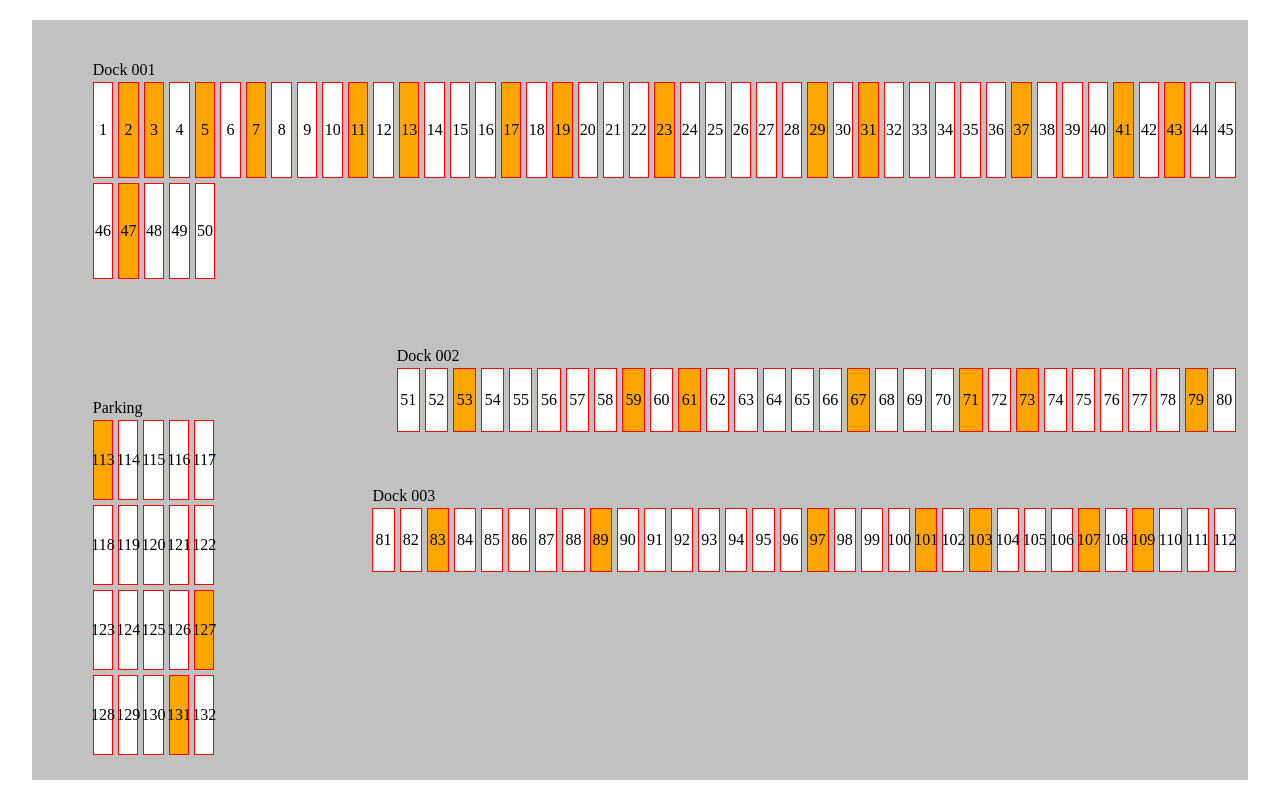
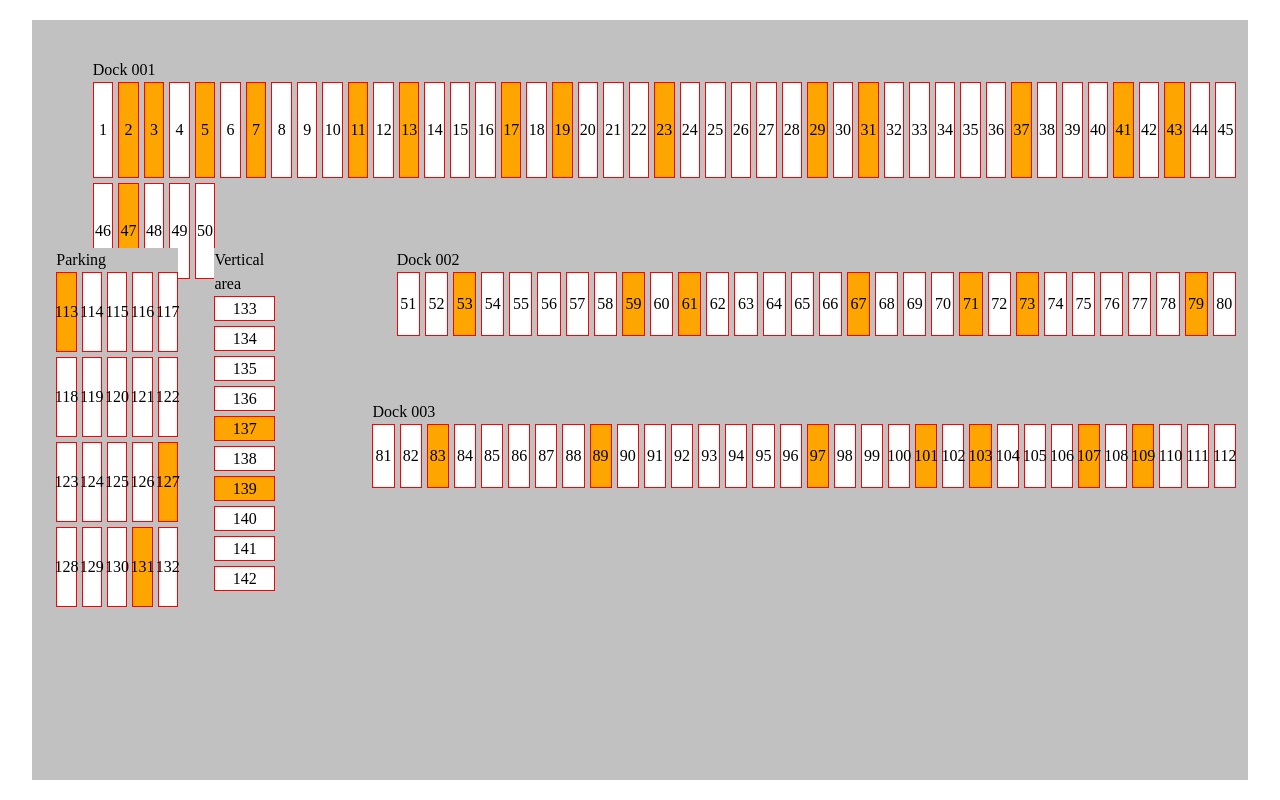
Before and after one commit to jean-dusenne/yard-playground, a Vue app: page / in a window 1280 px wide. Built offline with nearby package versions, Linux system fonts and the light colour scheme.

Commit message:
feat: vertical dock zone

```diff
--- a/src/components/DockZone.vue
+++ b/src/components/DockZone.vue
@@ -1,7 +1,7 @@
 <template>
   <div class="dock-zone" :style="layoutZone">
     {{ props.dockName }}
-    <div class="container">
+    <div class="container" :class="{ vertical: props.vertical }">
       <div v-for="(slot, index) in slots" :key="slot.id" :class="{ occupied: isPrime(index + 1 + start) }">
         <VTooltip>
           <a>{{ slot.id }}</a>
@@ -20,7 +20,14 @@
 import { DockZoneModel } from '../models/DockZoneModel';
 import { computed } from 'vue';
 
-const props = defineProps<{ layout: DockZoneModel; counter: number; start: number; dockName: string }>();
+const props = defineProps<{
+  vertical?: boolean;
+  layout: DockZoneModel;
+  counter: number;
+  start: number;
+  dockName: string;
+  slotHeight: string;
+}>();
 
 const layoutZone = computed(() => ({ ...props.layout }));
 
@@ -44,10 +51,17 @@ const slots = computed(() => {
 
 <style scoped lang="scss">
 .dock-zone {
+  height: auto;
+  position: absolute;
   & > .container {
+    &.vertical {
+      grid-template-columns: none;
+    }
+    &:not(.vertical) {
+      grid-template-columns: repeat(auto-fit, minmax(20px, 1fr));
+    }
     display: grid;
 
-    grid-template-columns: repeat(auto-fit, minmax(20px, 1fr));
     grid-gap: 5px;
 
     & > div {
@@ -55,7 +69,7 @@ const slots = computed(() => {
       border: 1px solid red;
       background: #fff;
       white-space: nowrap;
-      height: v-bind('layoutZone.height');
+      height: v-bind('props.slotHeight');
       text-align: center;
       display: flex;
       justify-content: center;
--- a/src/components/YardPlayground.vue
+++ b/src/components/YardPlayground.vue
@@ -1,9 +1,10 @@
 <template>
   <div>
-    <DockZone :layout="dropZoneLayout" :counter="50" :start="0" dock-name="Dock 001" />
-    <DockZone :layout="dropZoneLayout2" :counter="30" :start="50" dock-name="Dock 002" />
-    <DockZone :layout="dropZoneLayout3" :counter="32" :start="80" dock-name="Dock 003" />
-    <DockZone :layout="dropZoneLayout4" :counter="20" :start="112" dock-name="Parking" />
+    <DockZone :layout="dropZoneLayout" slot-height="6rem" :counter="50" :start="0" dock-name="Dock 001" />
+    <DockZone :layout="dropZoneLayout2" slot-height="4rem" :counter="30" :start="50" dock-name="Dock 002" />
+    <DockZone :layout="dropZoneLayout3" slot-height="4rem" :counter="32" :start="80" dock-name="Dock 003" />
+    <DockZone :layout="dropZoneLayout4" slot-height="5rem" :counter="20" :start="112" dock-name="Parking" />
+    <DockZone :layout="dropZoneLayout5" slot-height="25px" :counter="10" :start="132" dock-name="Vertical area" :vertical="true" />
   </div>
 </template>
 
@@ -12,10 +13,11 @@ import DockZone from './DockZone.vue';
 import { ref } from 'vue';
 import { DockZoneModel } from '../models/DockZoneModel';
 
-const dropZoneLayout = ref<DockZoneModel>({ height: '6rem', left: '5%', top: '5%', width: '94%' });
-const dropZoneLayout2 = ref<DockZoneModel>({ height: '4rem', left: '30%', top: '30%', width: '69%' });
-const dropZoneLayout3 = ref<DockZoneModel>({ height: '4rem', left: '28%', top: '40%', width: '71%' });
-const dropZoneLayout4 = ref<DockZoneModel>({ height: '5rem', left: '5%', top: '20%', width: '10%' });
+const dropZoneLayout = ref<DockZoneModel>({ left: '5%', top: '5%', width: '94%' });
+const dropZoneLayout2 = ref<DockZoneModel>({ left: '30%', top: '30%', width: '69%' });
+const dropZoneLayout3 = ref<DockZoneModel>({ left: '28%', top: '50%', width: '71%' });
+const dropZoneLayout4 = ref<DockZoneModel>({ left: '2%', top: '30%', width: '10%' });
+const dropZoneLayout5 = ref<DockZoneModel>({ left: '15%', top: '30%', width: '5%' });
 </script>
 
 <style scoped>
--- a/src/models/DockZoneModel.ts
+++ b/src/models/DockZoneModel.ts
@@ -1,6 +1,5 @@
 export interface DockZoneModel {
   width: string;
-  height: string;
   top: string;
   left: string;
 }
```
